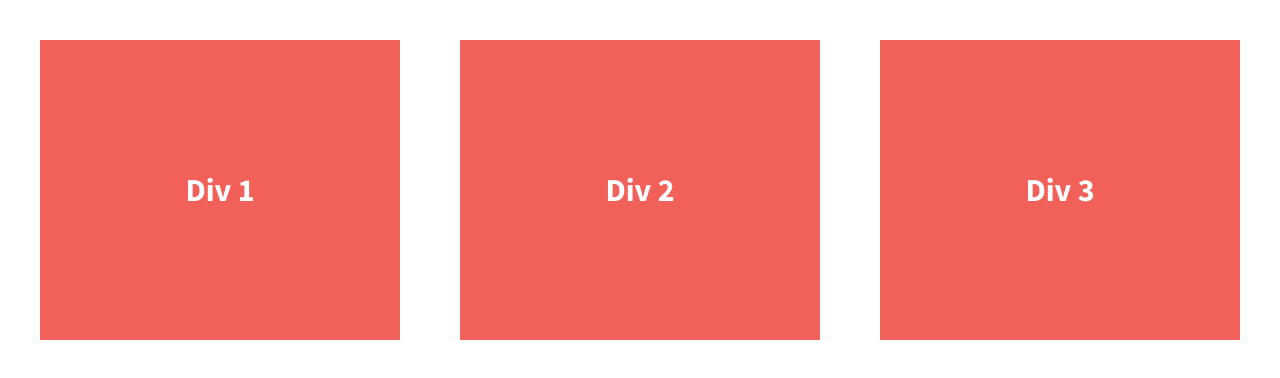
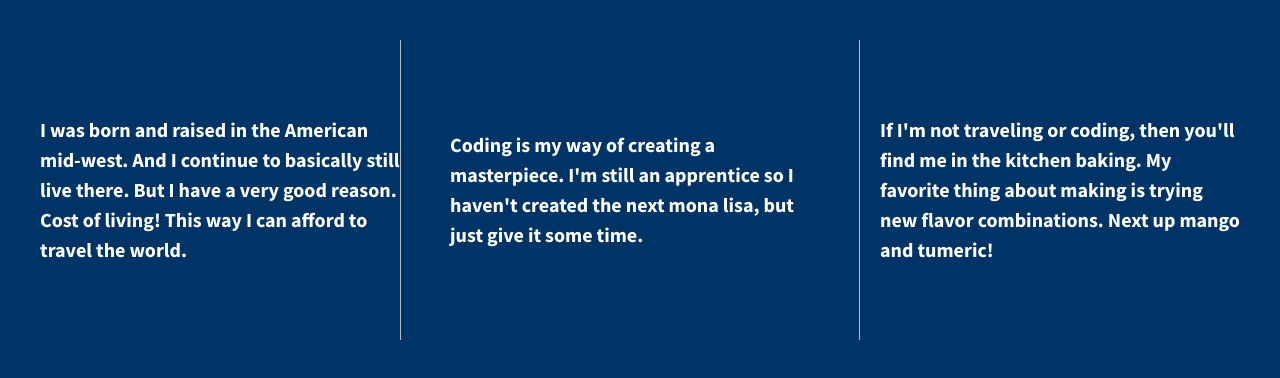
Before and after one commit to jillichrome/Flexbox-grid, a plain HTML site: page index.html in a window 1280 px wide. Drawn offline with nearby package versions, Linux system fonts and the light colour scheme.

Commit message:
Customize content

```diff
--- a/css/main.css
+++ b/css/main.css
@@ -97,7 +97,7 @@ textarea {
 
 
 html {
-  background-color: #fff;
+  background-color: #003366;
   height: 100%;
 }
 
@@ -122,12 +122,19 @@ body {
   display: flex;
   justify-content: center;
   line-height: 1.5em;
-  font-size: 1.6em;
-  background-color: #f16059;
+  font-size: 1em;
   height: 300px;
   width: 30%;
 }
 
+.div-1 {
+  border-right: 1px solid #bbb;
+}
+
+.div-3 {
+  border-left: 1px solid #bbb;
+  padding-left: 1em;
+}
 
 
 
--- a/index.html
+++ b/index.html
@@ -23,13 +23,15 @@
 
         <section class="wrapper">
             <div class="div-1">
-                Div 1
+                I was born and raised in the American mid-west. And I continue
+                to basically still live there. But I have a very good reason. Cost of living! This way I can afford to travel the world.
             </div>
             <div class="div-2">
-                Div 2
+                Coding is my way of creating a masterpiece. I'm still an apprentice so I haven't created the next mona lisa, but just give it some time.
             </div>
             <div class="div-3">
-                Div 3
+                If I'm not traveling or coding, then you'll find me in the
+                kitchen baking. My favorite thing about making is trying new flavor combinations. Next up mango and tumeric!
             </div>
         </section>
 
```
